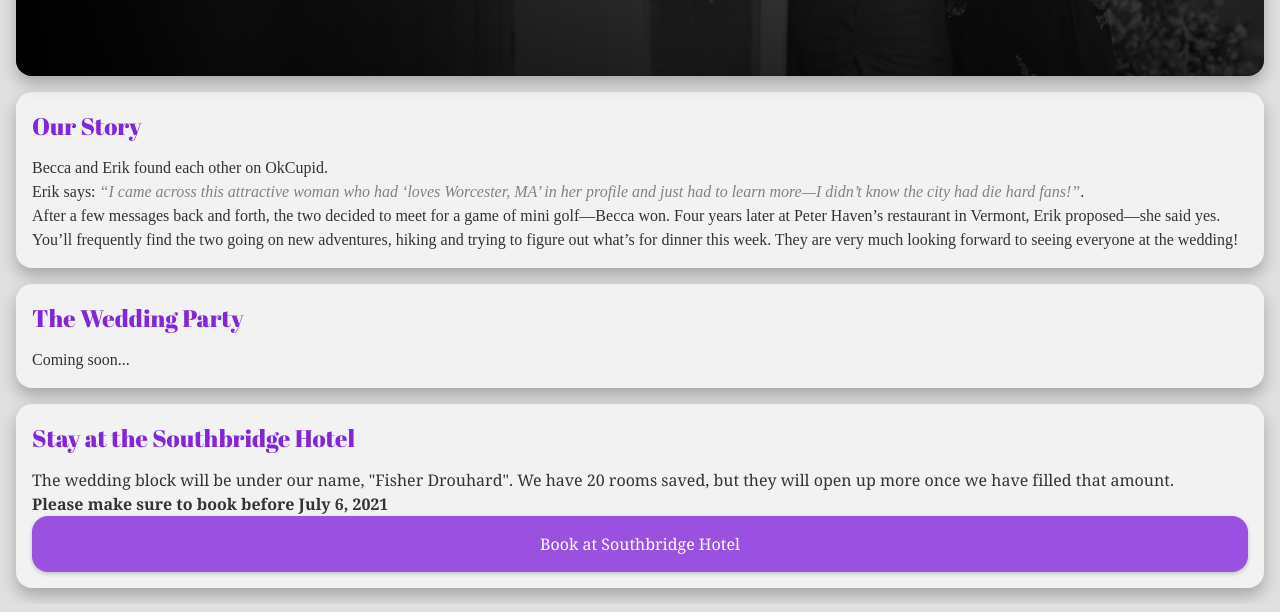
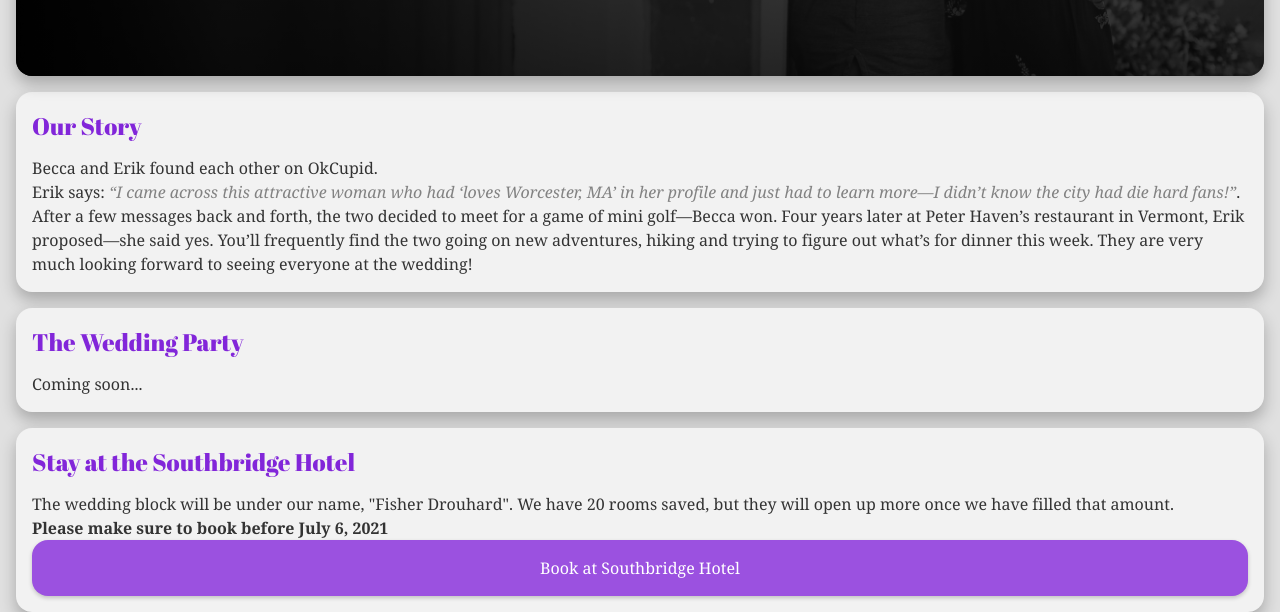
Before and after one commit to erikdrouhard/wedding-website, a Gatsby site: page / in a window 1280 px wide. Shown: the part 660-1272 px from the top of the page. Built offline with nearby package versions, Linux system fonts and the light colour scheme; Gatsby itself is replaced by a stand-in of ours.

Commit message:
removing cormorant

```diff
--- a/src/components/OurStory.js
+++ b/src/components/OurStory.js
@@ -3,7 +3,6 @@ import styled, { css } from "styled-components"
 
 const OurStoryWrap = styled.div`
   background-color: #f2f2f2;
-  font-family: "Cormorant", serif;
   padding: 1rem;
   border-radius: 1rem;
   box-shadow: 0 0.5rem 1rem rgba(0, 0, 0, 0.25);
--- a/src/components/WeddingParty.js
+++ b/src/components/WeddingParty.js
@@ -3,7 +3,6 @@ import styled from "styled-components"
 
 const WeddingPartyWrap = styled.div`
   background-color: #f2f2f2;
-  font-family: "Cormorant", serif;
   padding: 1rem;
   border-radius: 1rem;
   box-shadow: 0 0.5rem 1rem rgba(0, 0, 0, 0.25);
```
